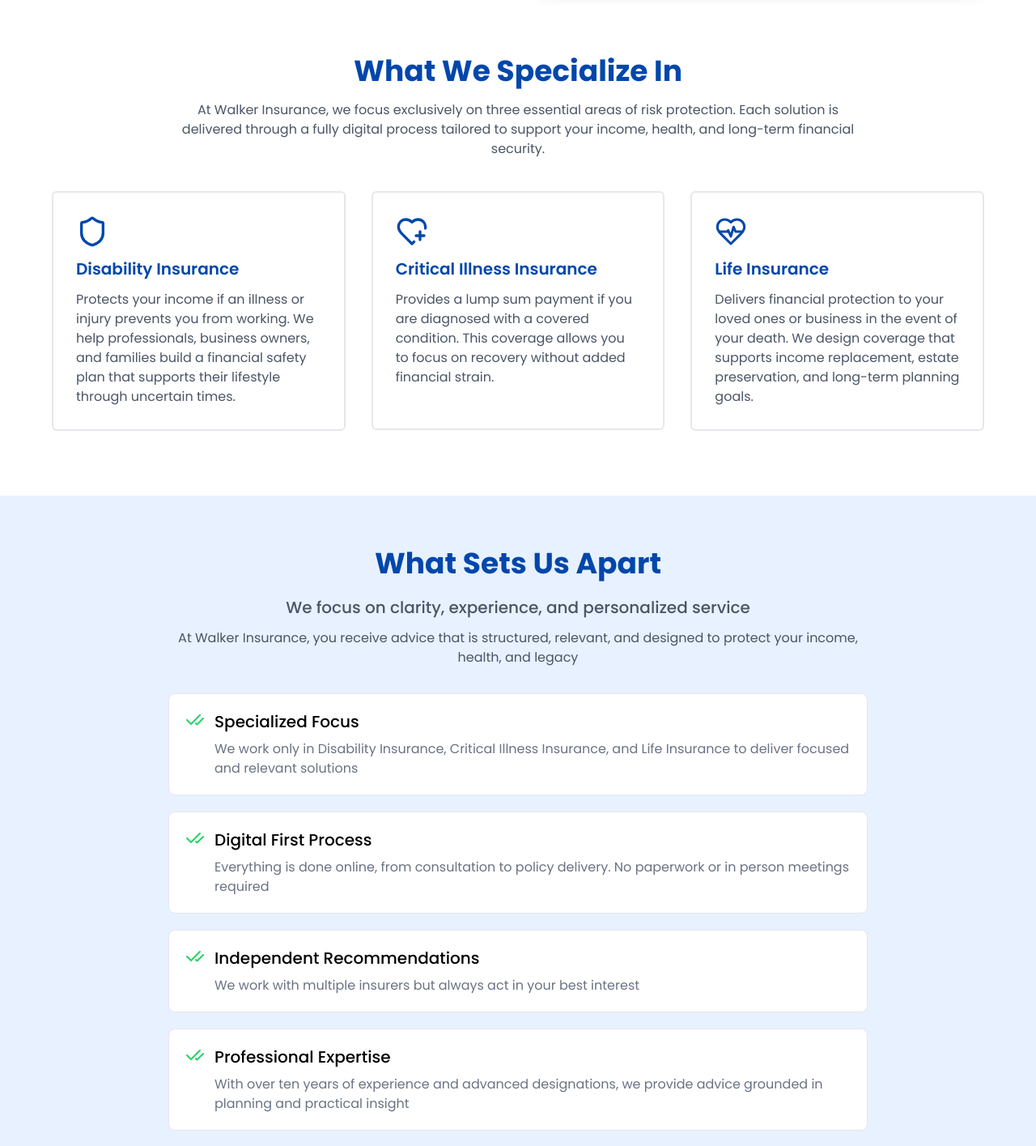
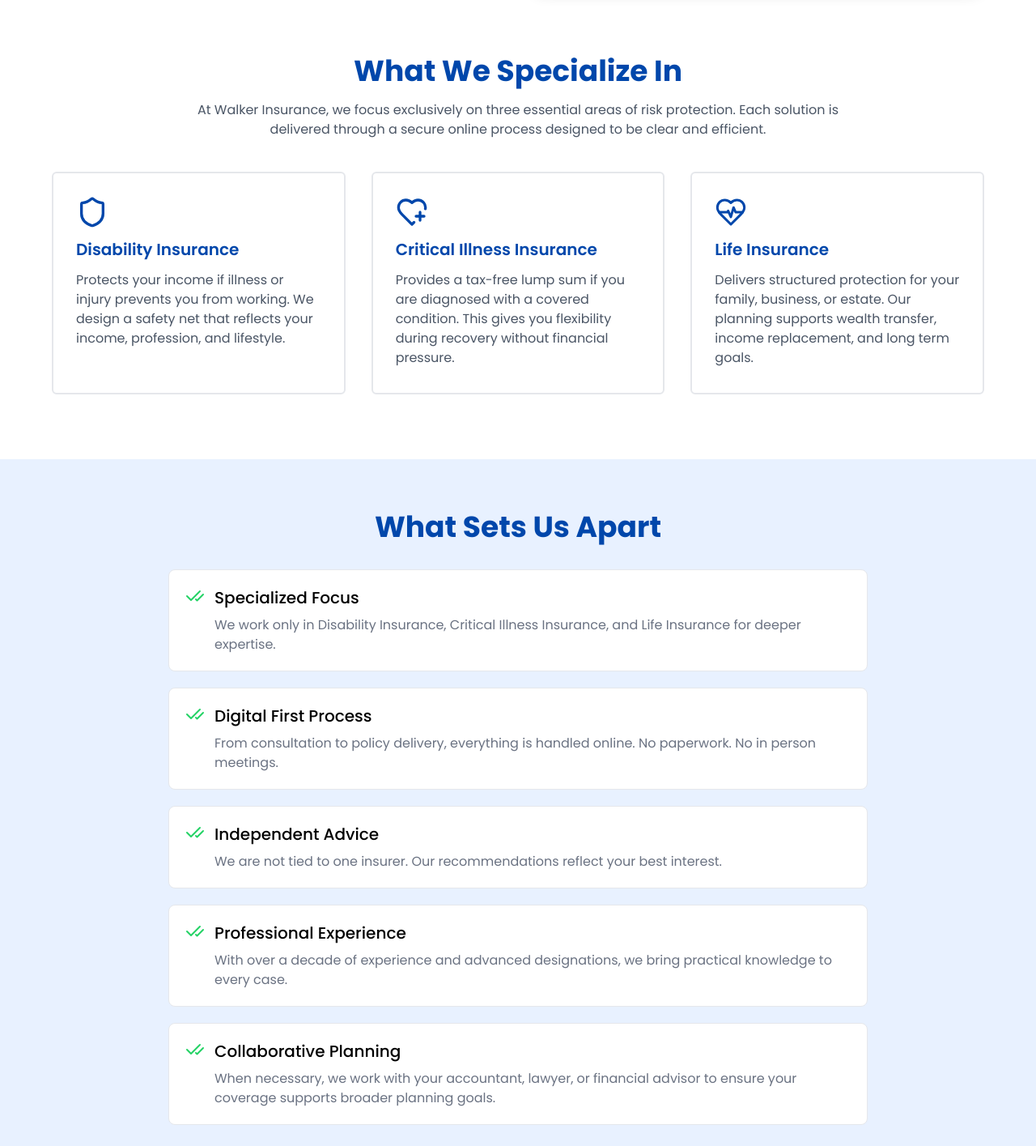
Before and after one commit to Slayer-sky123/walker-insurance, a React (Vite) app: page / in a window 1280 px wide. Shown: the part 560-1975 px from the top of the page at 81% size. Built offline with nearby package versions, Linux system fonts and the light colour scheme.

Commit message:
homepage content update

```diff
--- a/src/components/Navbar.jsx
+++ b/src/components/Navbar.jsx
@@ -12,7 +12,7 @@
         { label: 'Home', path: '/' },
         { label: 'About', path: '/about' },
         { label: 'Services', path: '/services' },
-        { label: 'Contact', path: '/contact' },
+        { label: 'Book a Consultation', path: '/book-a-consultation' },
         // { label: 'Book a Consultation', path: '/book-a-consultation' },
     ];
 
--- a/src/pages/About.jsx
+++ b/src/pages/About.jsx
@@ -280,7 +280,7 @@
                 scale={1.1}
                 threshold={0.2}
               >
-                <img draggable="false" className='w-full h-auto aspect-[1/1] object-cover object-center rounded-2xl shadow-lg' src="./images/about-banner.webp" alt="Meet Michael Walker" />
+                <img draggable="false" className='w-full h-auto aspect-[16/12] object-cover object-center rounded-2xl shadow-lg' src="./images/walker-img.webp" alt="Meet Michael Walker" />
               </AnimatedContent>
             </div>
           </div>
--- a/src/pages/Home.jsx
+++ b/src/pages/Home.jsx
@@ -34,7 +34,7 @@
                                     scale={1.1}
                                     threshold={0.2}
                                 >
-                                    <h6 className='text-lg text-gray-600 mt-3 md:mt-4'>Walker Insurance is a digital-first insurance practice specializing in Disability, Critical Illness, and Life Insurance. We help professionals, business owners, and families protect their income, prepare for unexpected health challenges, and create lasting financial security for the next generation.</h6>
+                                    <h6 className='text-lg text-gray-600 mt-3 md:mt-4'>Walker Insurance is a digital-first insurance practice specializing in Disability Insurance, Critical Illness Insurance, and Life Insurance. We help professionals, business owners, and families plan for health events, protect income, and build lasting financial security.</h6>
                                 </AnimatedContent>
                                 <AnimatedContent
                                     distance={150}
@@ -95,7 +95,7 @@
                                     scale={1.1}
                                     threshold={0.2}
                                 >
-                                    <p className='text-base text-center text-gray-600 mt-3 md:mt-4'>At Walker Insurance, we focus exclusively on three essential areas of risk protection. Each solution is delivered through a fully digital process tailored to support your income, health, and long-term financial security.</p>
+                                    <p className='text-base text-center text-gray-600 mt-3 md:mt-4'>At Walker Insurance, we focus exclusively on three essential areas of risk protection. Each solution is delivered through a secure online process designed to be clear and efficient.</p>
                                 </AnimatedContent>
                             </div>
                         </div>
@@ -112,12 +112,12 @@
                                     scale={1.1}
                                     threshold={0.2}
                                 >
-                                    <div className='border-2 border-gray-200 rounded-md p-7 lg:min-h-[295px] select-none hover:border-[var(--primary__color)] transition-all duration-200 ease-in-out h-full'>
+                                    <div className='border-2 border-gray-200 rounded-md p-7 lg:min-h-[275px] select-none hover:border-[var(--primary__color)] transition-all duration-200 ease-in-out h-full'>
                                         <div className='text-[var(--primary__color)]'>
                                             <svg xmlns="http://www.w3.org/2000/svg" viewBox="0 0 24 24" fill="none" stroke="currentColor" strokeWidth="2" strokeLinecap="round" strokeLinejoin="round" className="size-10 lucide lucide-shield-icon lucide-shield"><path d="M20 13c0 5-3.5 7.5-7.66 8.95a1 1 0 0 1-.67-.01C7.5 20.5 4 18 4 13V6a1 1 0 0 1 1-1c2 0 4.5-1.2 6.24-2.72a1.17 1.17 0 0 1 1.52 0C14.51 3.81 17 5 19 5a1 1 0 0 1 1 1z" /></svg>
                                         </div>
                                         <h3 className='text-[var(--primary__color)] font-semibold text-xl lg:text-xl my-3'>Disability Insurance</h3>
-                                        <p className='text-base text-gray-600'>Protects your income if an illness or injury prevents you from working. We help professionals, business owners, and families build a financial safety plan that supports their lifestyle through uncertain times.</p>
+                                        <p className='text-base text-gray-600'>Protects your income if illness or injury prevents you from working. We design a safety net that reflects your income, profession, and lifestyle.</p>
                                     </div>
                                 </AnimatedContent>
                             </div>
@@ -133,12 +133,12 @@
                                     scale={1.1}
                                     threshold={0.2}
                                 >
-                                    <div className='border-2 border-gray-200 rounded-md p-7 lg:min-h-[295px] select-none hover:border-[var(--primary__color)] transition-all duration-200 ease-in-out h-full'>
+                                    <div className='border-2 border-gray-200 rounded-md p-7 lg:min-h-[275px] select-none hover:border-[var(--primary__color)] transition-all duration-200 ease-in-out h-full'>
                                         <div className='text-[var(--primary__color)]'>
                                             <svg xmlns="http://www.w3.org/2000/svg" viewBox="0 0 24 24" fill="none" stroke="currentColor" strokeWidth="2" strokeLinecap="round" strokeLinejoin="round" className="size-10 lucide lucide-heart-plus-icon lucide-heart-plus"><path d="M13.5 19.5 12 21l-7-7c-1.5-1.45-3-3.2-3-5.5A5.5 5.5 0 0 1 7.5 3c1.76 0 3 .5 4.5 2 1.5-1.5 2.74-2 4.5-2a5.5 5.5 0 0 1 5.402 6.5" /><path d="M15 15h6" /><path d="M18 12v6" /></svg>
                                         </div>
                                         <h3 className='text-[var(--primary__color)] font-semibold text-xl lg:text-xl my-3'>Critical Illness Insurance</h3>
-                                        <p className='text-base text-gray-600'>Provides a lump sum payment if you are diagnosed with a covered condition. This coverage allows you to focus on recovery without added financial strain.</p>
+                                        <p className='text-base text-gray-600'>Provides a tax-free lump sum if you are diagnosed with a covered condition. This gives you flexibility during recovery without financial pressure.</p>
                                     </div>
                                 </AnimatedContent>
                             </div>
@@ -154,12 +154,12 @@
                                     scale={1.1}
                                     threshold={0.2}
                                 >
-                                    <div className='border-2 border-gray-200 rounded-md p-7 lg:min-h-[295px] select-none hover:border-[var(--primary__color)] transition-all duration-200 ease-in-out h-full'>
+                                    <div className='border-2 border-gray-200 rounded-md p-7 lg:min-h-[275px] select-none hover:border-[var(--primary__color)] transition-all duration-200 ease-in-out h-full'>
                                         <div className='text-[var(--primary__color)]'>
                                             <svg xmlns="http://www.w3.org/2000/svg" viewBox="0 0 24 24" fill="none" stroke="currentColor" strokeWidth="1.8" strokeLinecap="round" strokeLinejoin="round" className="size-10 lucide lucide-heart-pulse-icon lucide-heart-pulse"><path d="M19 14c1.49-1.46 3-3.21 3-5.5A5.5 5.5 0 0 0 16.5 3c-1.76 0-3 .5-4.5 2-1.5-1.5-2.74-2-4.5-2A5.5 5.5 0 0 0 2 8.5c0 2.3 1.5 4.05 3 5.5l7 7Z" /><path d="M3.22 12H9.5l.5-1 2 4.5 2-7 1.5 3.5h5.27" /></svg>
                                         </div>
                                         <h3 className='text-[var(--primary__color)] font-semibold text-xl lg:text-xl my-3'>Life Insurance</h3>
-                                        <p className='text-base text-gray-600'>Delivers financial protection to your loved ones or business in the event of your death. We design coverage that supports income replacement, estate preservation, and long-term planning goals.</p>
+                                        <p className='text-base text-gray-600'>Delivers structured protection for your family, business, or estate. Our planning supports wealth transfer, income replacement, and long term goals.</p>
                                     </div>
                                 </AnimatedContent>
                             </div>
@@ -171,25 +171,6 @@
                 <div className='bg-[#e8f1ff] py-10 md:py-16 px-4 md:px-10 lg:px-16'>
                     <div className='lg:container mx-auto'>
                         <h4 className='text-2xl md:text-3xl lg:text-4xl text-[var(--primary__color)] font-bold text-center'>What Sets Us Apart</h4>
-                        <div className='flex justify-center'>
-                            <div className='md:w-3/4 lg:w-3/4'>
-                                <h5 className='text-center font-medium text-xl mt-4 md:mt-5 text-gray-600'>We focus on clarity, experience, and personalized service</h5>
-                                <AnimatedContent
-                                    distance={150}
-                                    direction="horizontal"
-                                    reverse={true}
-                                    config={{ tension: 80, friction: 20 }}
-                                    initialOpacity={0}
-                                    delay={100}
-                                    animateOpacity
-                                    scale={1.1}
-                                    threshold={0.2}
-                                >
-                                    <p className='text-base text-center text-gray-600 mt-2 md:mt-3'>At Walker Insurance, you receive advice that is structured, relevant, and designed to protect your
-                                        income, health, and legacy</p>
-                                </AnimatedContent>
-                            </div>
-                        </div>
                         <div className='flex justify-center'>
                             <ul className='mt-8 md:w-3/4 flex flex-col gap-y-5'>
                                 <AnimatedContent
@@ -207,7 +188,7 @@
                                         <svg xmlns="http://www.w3.org/2000/svg" viewBox="0 0 24 24" fill="none" stroke="#25d366" strokeWidth="2" strokeLinecap="round" strokeLinejoin="round" className="size-6 lucide lucide-check-check-icon lucide-check-check"><path d="M18 6 7 17l-5-5" /><path d="m22 10-7.5 7.5L13 16" /></svg>
                                         <div className='flex flex-col gap-y-2'>
                                             <span className='text-xl'>Specialized Focus</span>
-                                            <span className='text-gray-500 font-normal'>We work only in Disability Insurance, Critical Illness Insurance, and Life Insurance to deliver focused and relevant solutions</span>
+                                            <span className='text-gray-500 font-normal'>We work only in Disability Insurance, Critical Illness Insurance, and Life Insurance for deeper expertise.</span>
                                         </div>
                                     </li>
                                 </AnimatedContent>
@@ -226,7 +207,7 @@
                                         <svg xmlns="http://www.w3.org/2000/svg" viewBox="0 0 24 24" fill="none" stroke="#25d366" strokeWidth="2" strokeLinecap="round" strokeLinejoin="round" className="size-6 lucide lucide-check-check-icon lucide-check-check"><path d="M18 6 7 17l-5-5" /><path d="m22 10-7.5 7.5L13 16" /></svg>
                                         <div className='flex flex-col gap-y-2'>
                                             <span className='text-xl'>Digital First Process</span>
-                                            <span className='text-gray-500 font-normal'>Everything is done online, from consultation to policy delivery. No paperwork or in person meetings required</span>
+                                            <span className='text-gray-500 font-normal'>From consultation to policy delivery, everything is handled online. No paperwork. No in person meetings.</span>
                                         </div>
                                     </li>
                                 </AnimatedContent>
@@ -244,8 +225,8 @@
                                     <li className='select-none bg-white rounded-lg p-5 font-medium border border-gray-200 flex justify-start items-start gap-x-3'>
                                         <svg xmlns="http://www.w3.org/2000/svg" viewBox="0 0 24 24" fill="none" stroke="#25d366" strokeWidth="2" strokeLinecap="round" strokeLinejoin="round" className="size-6 lucide lucide-check-check-icon lucide-check-check"><path d="M18 6 7 17l-5-5" /><path d="m22 10-7.5 7.5L13 16" /></svg>
                                         <div className='flex flex-col gap-y-2'>
-                                            <span className='text-xl'>Independent Recommendations</span>
-                                            <span className='text-gray-500 font-normal'>We work with multiple insurers but always act in your best interest</span>
+                                            <span className='text-xl'>Independent Advice</span>
+                                            <span className='text-gray-500 font-normal'>We are not tied to one insurer. Our recommendations reflect your best interest.</span>
                                         </div>
                                     </li>
                                 </AnimatedContent>
@@ -263,8 +244,8 @@
                                     <li className='select-none bg-white rounded-lg p-5 font-medium border border-gray-200 flex justify-start items-start gap-x-3'>
                                         <svg xmlns="http://www.w3.org/2000/svg" viewBox="0 0 24 24" fill="none" stroke="#25d366" strokeWidth="2" strokeLinecap="round" strokeLinejoin="round" className="size-6 lucide lucide-check-check-icon lucide-check-check"><path d="M18 6 7 17l-5-5" /><path d="m22 10-7.5 7.5L13 16" /></svg>
                                         <div className='flex flex-col gap-y-2'>
-                                            <span className='text-xl'>Professional Expertise</span>
-                                            <span className='text-gray-500 font-normal'>With over ten years of experience and advanced designations, we provide advice grounded in planning and practical insight</span>
+                                            <span className='text-xl'>Professional Experience</span>
+                                            <span className='text-gray-500 font-normal'>With over a decade of experience and advanced designations, we bring practical knowledge to every case.</span>
                                         </div>
                                     </li>
                                 </AnimatedContent>
@@ -283,7 +264,7 @@
                                         <svg xmlns="http://www.w3.org/2000/svg" viewBox="0 0 24 24" fill="none" stroke="#25d366" strokeWidth="2" strokeLinecap="round" strokeLinejoin="round" className="size-6 lucide lucide-check-check-icon lucide-check-check"><path d="M18 6 7 17l-5-5" /><path d="m22 10-7.5 7.5L13 16" /></svg>
                                         <div className='flex flex-col gap-y-2'>
                                             <span className='text-xl'>Collaborative Planning</span>
-                                            <span className='text-gray-500 font-normal'>We coordinate with your accountant or lawyer when needed to ensure your insurance fits into your broader financial or estate plan</span>
+                                            <span className='text-gray-500 font-normal'>When necessary, we work with your accountant, lawyer, or financial advisor to ensure your coverage supports broader planning goals.</span>
                                         </div>
                                     </li>
                                 </AnimatedContent>
```
Also changed, not shown: public/images/walker-img.webp (added).
